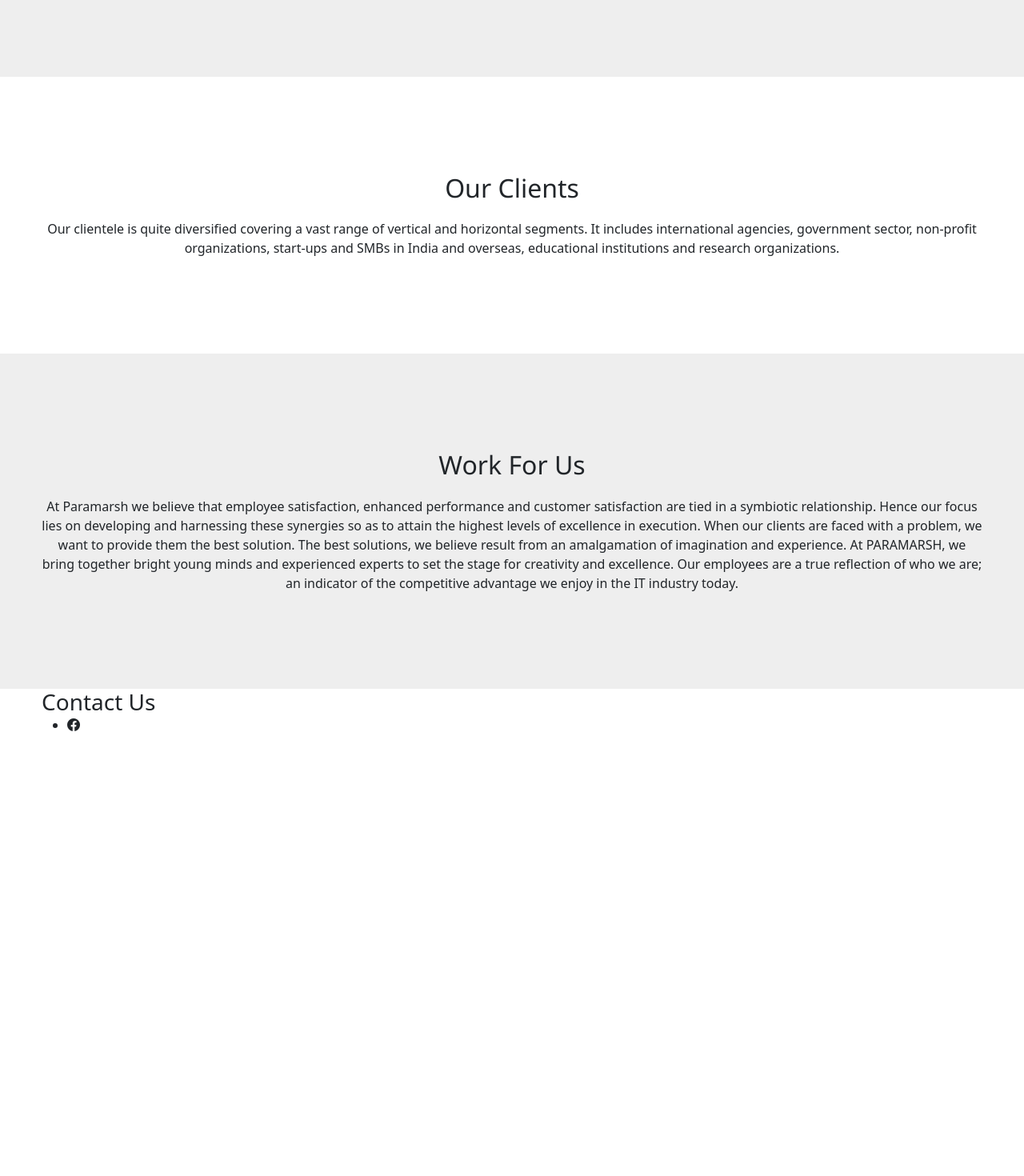
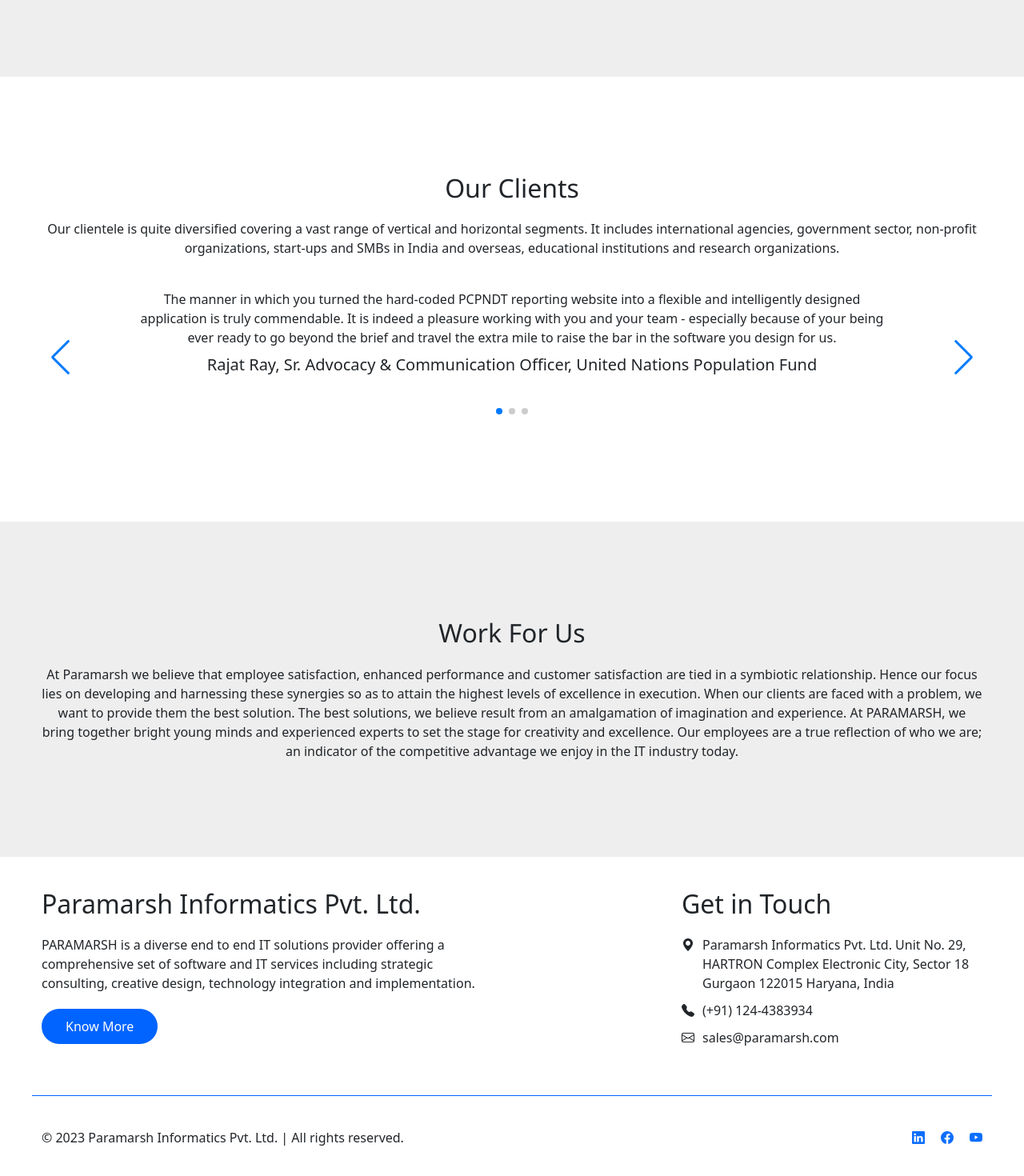
Before and after one commit to curiousdilip/paramarsh, a Next.js app: page / in a window 1280 px wide. Shown: the part 4375-5845 px from the top of the page at 80% size. Before the commit the page ends 5309 px from the top, so only its background shows below. Built offline with nearby package versions, Linux system fonts and the light colour scheme.

Commit message:
footer and client slider added

```diff
--- a/app/components/Footer.jsx
+++ b/app/components/Footer.jsx
@@ -5,18 +5,53 @@
         <>
             <footer>
                 <div className="container">
-                    <div className="row">
-                        <div className="col-md-3">
-                            <h3>Contact Us</h3>
-                            <ul>
-                                <li>
+                    <div className="row footer-top">
+                        <div className="col-md-6">
+                            <div className="content">
+                                <h2>Paramarsh Informatics Pvt. Ltd. </h2>
+                                <p>PARAMARSH is a diverse end to end IT solutions provider offering a comprehensive set of software and IT services including strategic consulting, creative design, technology integration and implementation.</p>
+                                <a href="" className="know-more">Know More</a>
+                            </div>
+                        </div>
+                        <div className="col-md-4 offset-2">
+                            <div className="details">
+                                <h2>Get in Touch</h2>
+
+                                <div className="icons">
+                                    <div className="icon">    <i className='bi bi-geo-alt-fill'></i>
+                                        <p>Paramarsh Informatics Pvt. Ltd.
+                                            Unit No. 29, HARTRON Complex
+                                            Electronic City, Sector 18
+                                            Gurgaon 122015
+                                            Haryana, India</p></div>
+
+                                    <div className="icon">
+                                        <i className='bi bi-telephone-fill'></i>
+                                        <p>(+91) 124-4383934</p>
+                                    </div>
+                                    <div className="icon">
+                                        <i className='bi bi-envelope'></i>
+                                        <p>      sales@paramarsh.com</p>
+                                    </div>
+                                </div>
+                            </div>
+                        </div>
+                    </div>
+                    <div className="row footer-bottom">
+                        <div className="col-md-6">© 2023 Paramarsh Informatics Pvt. Ltd. | All rights reserved.</div>
+                        <div className="col-md-6">
+                            <div className="social-media">
+                                <a href="https://www.linkedin.com/company/paramarsh-informatics-pvt-ltd./" target='_blank'>
+                                    <i className="bi bi-linkedin"></i>
+                                </a>
+                                <a href="https://www.facebook.com/ParamarshInformaticsPvtLimited/" target='_blank'>
                                     <i className="bi bi-facebook"></i>
-                                </li>
-                            </ul>
+                                </a>
+                                <a href="https://www.youtube.com/channel/UCKSc4vVNdNzF20vxhNtwwRg" target='_blank'>
+                                    <i className="bi bi-youtube"></i>
+                                </a>
+                            </div>
                         </div>
-                        <div className="col-md-3"></div>
-                        <div className="col-md-3"></div>
-                        <div className="col-md-3"></div>
                     </div>
                 </div>
 
--- a/app/data/home.js
+++ b/app/data/home.js
@@ -30,6 +30,18 @@
     }
 
 ]
+
+export const clients = [{
+    review: "The manner in which you turned the hard-coded PCPNDT reporting website into a flexible and intelligently designed application is truly commendable. It is indeed a pleasure working with you and your team - especially because of your being ever ready to go beyond the brief and travel the extra mile to raise the bar in the software you design for us.",
+    name: "Rajat Ray, Sr. Advocacy & Communication Officer, United Nations Population Fund"
+}, {
+    review: "Customer expectations are growing and we need to think about new innovative ways to deliver service excellence to our customers and PARAMARSH has been a great partner in that solution delivery.They have brought to the table demonstrated operational results to our end-to-end expertise in the enterprise level services. Additionally, what is very important in our partnership is their flexibility and adaptability to different market conditions and needs.   ",
+    name: "Leo Righele, Director, Enterprise Network Solutions    "
+}, {
+    review: "The recent economic conditions have made it ever more important for businesses to develop strong global alliances and ensure that they are leveraging the global delivery model to their full advantage.    ",
+    name: "Geoff Lee, CEO, Pulatech, Inc."
+}]
+
 export const heroSlides = [
     {
         image: "https://source.unsplash.com/QBpZGqEMsKg",
--- a/app/global.css
+++ b/app/global.css
@@ -29,3 +29,55 @@
 header.scrolled nav .nav-link {
     color: #000;
 }
+
+
+footer .footer-top {
+    padding: 40px 0;
+}
+
+footer .footer-top .content p {
+    margin: 20px 0;
+}
+
+footer .footer-top .content a {
+    text-decoration: none;
+    padding: 10px 30px;
+    border-radius: 50px;
+    color: #fff;
+    background-color: #0164ff;
+    display: inline-block;
+}
+
+footer .footer-top .details .icons {
+    margin: 20px 0;
+}
+
+footer .footer-top .details .icons .icon {
+    display: flex;
+    justify-content: flex-start;
+    align-items: flex-start;
+    margin-bottom: 10px;
+}
+
+footer .footer-top .details .icons .icon i {
+    margin-right: 10px;
+}
+
+footer .footer-bottom {
+    padding: 40px 0;
+    border-top: 1px solid #0164ff;
+}
+
+
+footer .footer-bottom .social-media {
+    display: flex;
+    justify-content: flex-end;
+}
+
+footer .footer-bottom .social-media a {
+    margin-right: 20px;
+}
+
+footer .footer-bottom .social-media a:last-child {
+    margin-right: 0;
+}
--- a/app/home.css
+++ b/app/home.css
@@ -168,3 +168,19 @@
     background-color: #eeeeee;
 
 }
+
+#clients .reviews {
+    margin-top: 40px;
+    padding-bottom: 40px;
+
+}
+
+#clients .reviews .review-box {
+    width: 80%;
+    margin: 0 auto;
+}
+
+#clients .reviews .review-box .author h3 {
+    margin-top: 10px;
+    font-size: 20px;
+}
--- a/app/layout.jsx
+++ b/app/layout.jsx
@@ -2,13 +2,7 @@
 import "bootstrap/dist/css/bootstrap.min.css";
 import 'bootstrap-icons/font/bootstrap-icons.css';
 import "./global.css"
-import { useEffect } from 'react'
-import AOS from 'aos';
-import 'aos/dist/aos.css';
 export default function RootLayout({ children }) {
-  useEffect(() => {
-    AOS.init();
-  }, [])
   return (
     <html lang="en">
       <head>
--- a/app/page.jsx
+++ b/app/page.jsx
@@ -1,12 +1,23 @@
+"use client"
 import React from 'react'
-
 import Header from './components/Header'
 import "./home.css"
-import { expertise, heroSlides, projects } from './data/home'
+import { clients, expertise, heroSlides, projects } from './data/home'
 import Footer from './components/Footer'
-
+import { Swiper, SwiperSlide } from "swiper/react";
+// Import Swiper styles
+import "swiper/css";
+import "swiper/css/pagination";
+import "swiper/css/navigation";
+// import required modules
+import { Autoplay, Pagination, Navigation } from "swiper/modules";
+import { useEffect } from 'react'
+import AOS from 'aos';
+import 'aos/dist/aos.css';
 const page = () => {
-
+  useEffect(() => {
+    AOS.init();
+  }, [])
   return (
     <>
       <Header />
@@ -214,6 +225,43 @@
             <div className="col-md-12 text-center">
               <p>Our clientele is quite diversified covering a vast range of vertical and horizontal segments. It includes international agencies, government sector, non-profit organizations, start-ups and SMBs in India and overseas, educational institutions and research organizations.
               </p>
+
+              <Swiper
+                slidesPerView={1}
+                navigation={true}
+                spaceBetween={10}
+                pagination={true}
+                loop={true}
+                cssMode={true}
+                // breakpoints={{
+                //   640: {
+                //     slidesPerView: 1,
+                //     spaceBetween: 20,
+                //   },
+                //   768: {
+                //     slidesPerView: 2,
+                //     spaceBetween: 40,
+                //   },
+                //   1024: {
+                //     slidesPerView: 3,
+                //     spaceBetween: 50,
+                //   },
+                // }}
+                modules={[Navigation, Pagination]}
+                className="reviews"
+              >
+                {clients.map((item, index) => (
+                  <SwiperSlide key={index}>
+                    <div className="review-box ">
+                      <p>{item.review}</p>
+
+                      <div className="author">
+                        <h3>{item.name}</h3>
+                      </div>
+                    </div>
+                  </SwiperSlide>
+                ))}
+              </Swiper>
             </div>
           </div>
         </div>
--- a/package.json
+++ b/package.json
@@ -14,6 +14,7 @@
     "bootstrap-icons": "^1.10.5",
     "next": "13.4.19",
     "react": "18.2.0",
-    "react-dom": "18.2.0"
+    "react-dom": "18.2.0",
+    "swiper": "^10.2.0"
   }
 }
```
Also changed, not shown: 1 other file (tests, documents, lock files or other folders).
